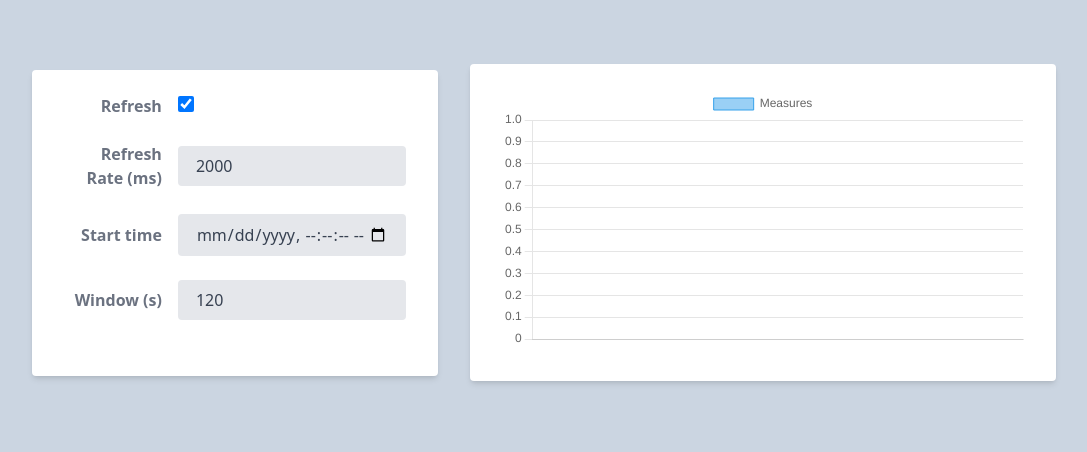
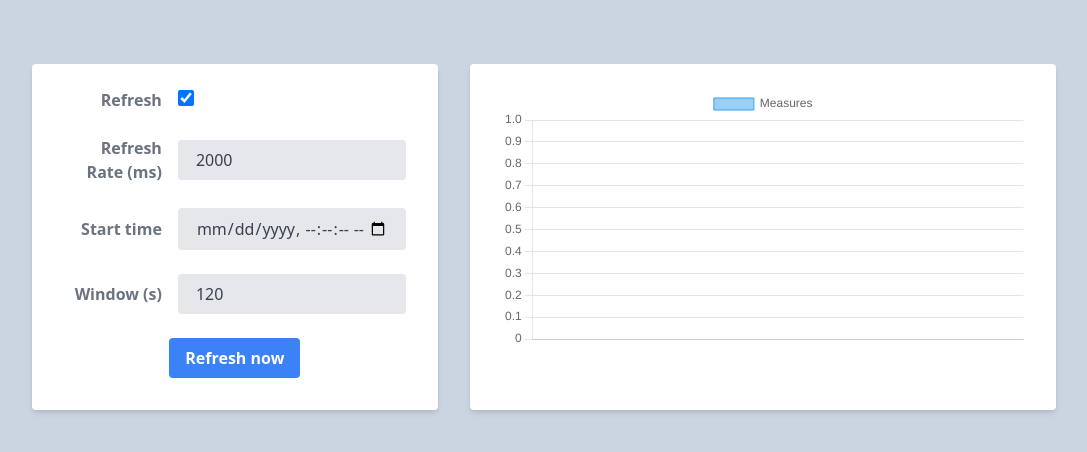
Before and after one commit to ukarroum/redshift-timeseries, a plain HTML site: page webapp/index.html in a window 1280 px wide. Shown: the whole page, without its empty margins (96-1183 px from the left). Drawn offline with nearby package versions, Linux system fonts and the light colour scheme; no server answers.

Commit message:
Fixed issue with update_chart not correctly called

```diff
--- a/webapp/index.html
+++ b/webapp/index.html
@@ -62,6 +62,11 @@
                   <input class="bg-gray-200 appearance-none border-2 border-gray-200 rounded w-full py-2 px-4 text-gray-700 leading-tight focus:outline-none focus:bg-white focus:border-purple-500" id="window" type="number" value="120">
                 </div>
               </div>
+                <div class="flex items-center justify-center">
+                  <button id="refresh-now" class="bg-blue-500 hover:bg-blue-700 text-white font-bold py-2 px-4 rounded focus:outline-none focus:shadow-outline" type="button">
+                    Refresh now
+                  </button>
+                </div>
         </form>
     </div>
     <div class="basis-3/4 bg-white shadow-md rounded px-8 pt-6 pb-8 mb-4" id="main-chart">
--- a/webapp/js/app.js
+++ b/webapp/js/app.js
@@ -19,9 +19,9 @@ options: {
 }
 });
 
-function update_chart()
+function update_chart(repeat = false)
 {
-    if($("#refresh").is(":checked"))
+    if($("#refresh").is(":checked") || !repeat)
     {
         $.post(
             "http://127.0.0.1:5000/api/measures",
@@ -36,10 +36,12 @@ function update_chart()
         });
     }
 
-    setTimeout(update_chart, parseInt($("#refresh-rate").val()));
+    if(repeat)
+        setTimeout(update_chart, parseInt($("#refresh-rate").val()));
 }
 
-update_chart();
+update_chart(true);
 
-$("#start-time").on('change', update_chart);
-$("#window").on('change', update_chart);
+$("#refresh-now").on('click', function() { update_chart(false); });
+$("#start-time").on('change', function() { update_chart(false); });
+$("#window").on('change', function() { update_chart(false); });
```
